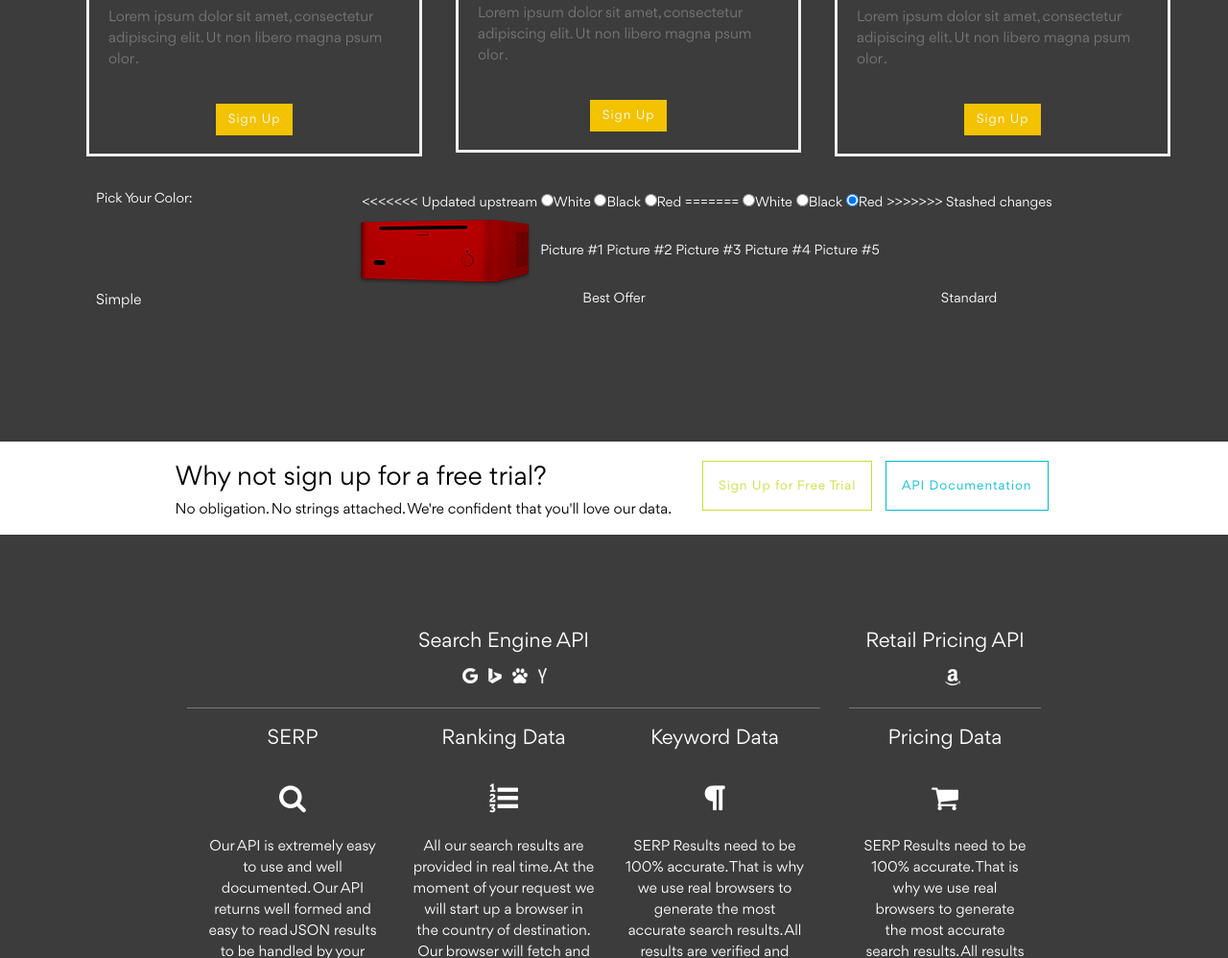
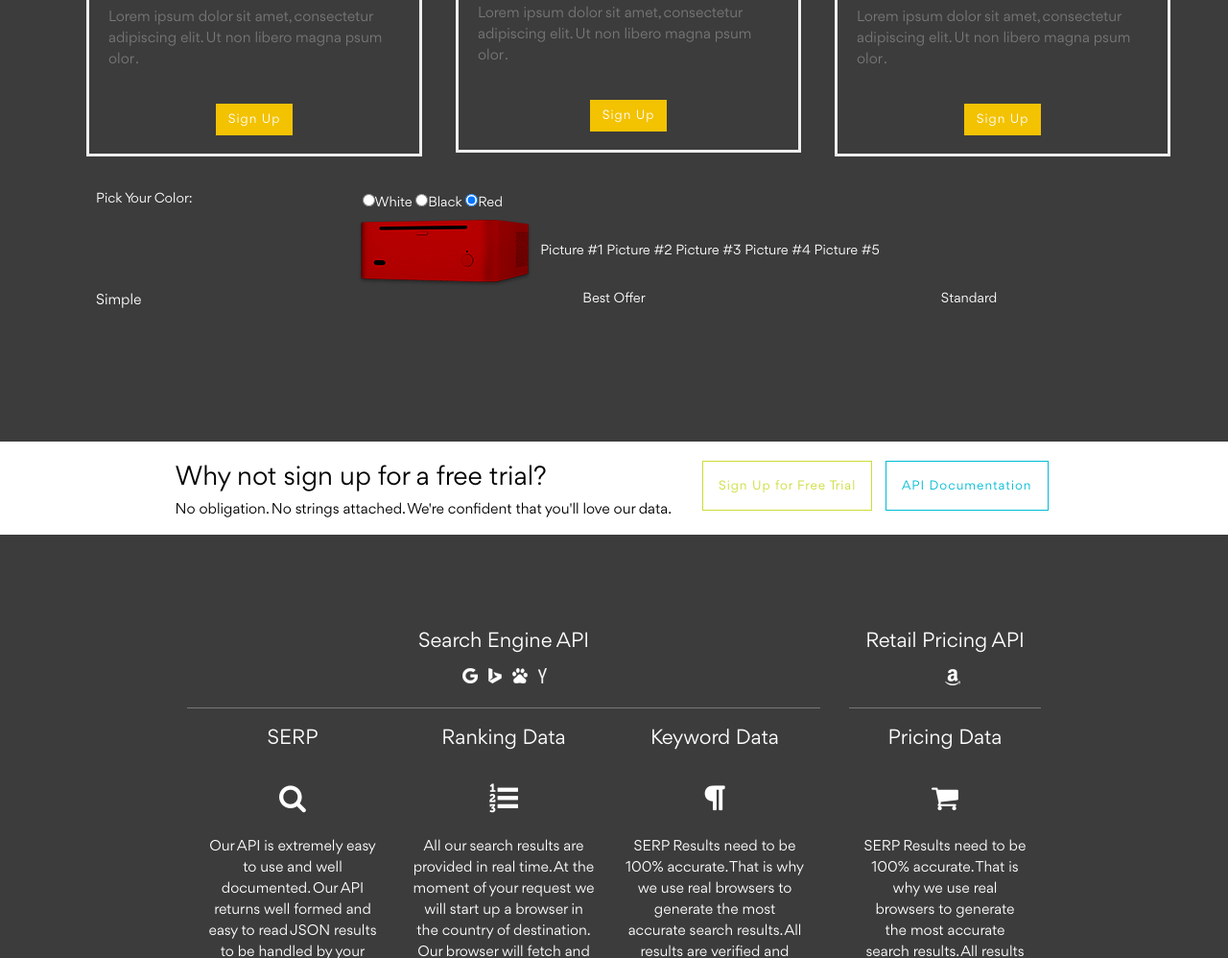
Before and after one commit to mjminipc/website, a website: page index.html in a window 1280 px wide. Shown: the part 1309-2307 px from the top of the page at 96% size. Drawn offline with nearby package versions, Linux system fonts and the light colour scheme; some packages are replaced by stand-ins of ours.

Commit message:
synchronized.

```diff
--- a/index.html
+++ b/index.html
@@ -255,15 +255,9 @@
 					Pick Your Color:
 					</div>
 					<div class="col-md-9">
-<<<<<<< Updated upstream
-						<span><input type="radio" name="color" value="white">White</span>
-						<span><input type="radio" name="color" value="black">Black</span>
-						<span><input type="radio" name="color" value="red">Red</span>
-=======
 						<span><input type="radio" name="color" value="white" id="whiteCase">White</span>
 						<span><input type="radio" name="color" value="black" id="blackCase">Black</span>
-						<span><input type="radio" name="color" value="red" id="redCase"checked>Red</span>
->>>>>>> Stashed changes
+						<span><input type="radio" name="color" value="red" id="redCase" checked>Red</span>
 					</div>
 					<div class="col-md-12 text-center">
 					<img id="casePic1" src="img/case-colors/red-case-1.png">Picture #1 Picture #2 Picture #3 Picture #4 Picture #5
@@ -274,7 +268,6 @@
 							<span></span>
 							<span></span>
 						</div>
-
 					</div>
 					<div class="col-md-4 text-center">
 					Best Offer
```
